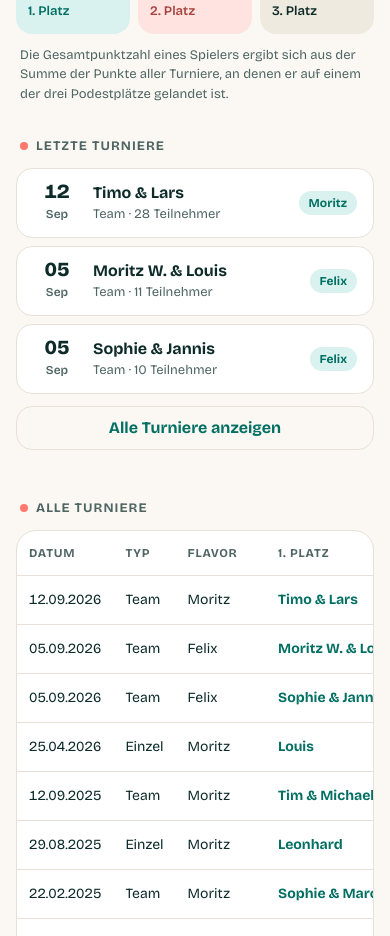
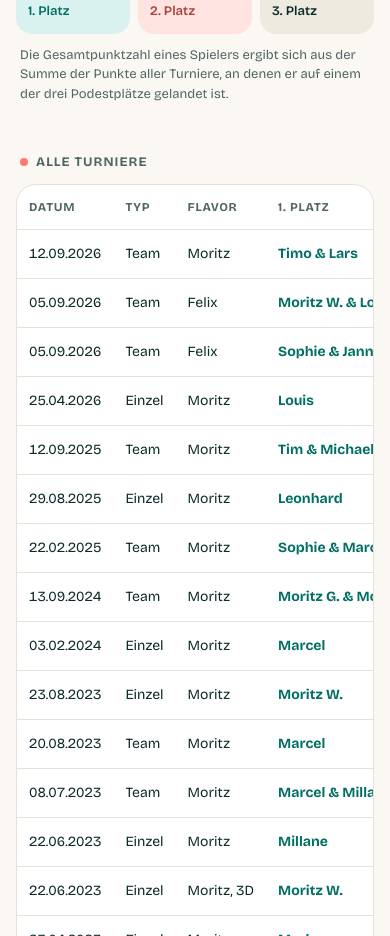
Before and after one commit to mowi12/bierpongregeln, a Next.js app: page /tournament-results in a window 390 px wide. Shown: the part 1800-2736 px from the top of the page. Built offline with nearby package versions, Linux system fonts and the light colour scheme; no server answers.

Commit message:
fix(results): show only the full tournament list on mobile
Co-Authored-By: Claude Opus 5.5 <noreply@anthropic.com>

```diff
--- a/src/app/tournament-results/page.tsx
+++ b/src/app/tournament-results/page.tsx
@@ -85,7 +85,7 @@ export default function TournamentResultsPage() {
                             ist.
                         </p>
                     </section>
-                    <section className="flex flex-col gap-3">
+                    <section className="hidden flex-col gap-3 lg:flex">
                         <SectionLabel className="ml-1">Letzte Turniere</SectionLabel>
                         <RecentTournaments tournaments={getRecentTournaments(3)} />
                     </section>
```
